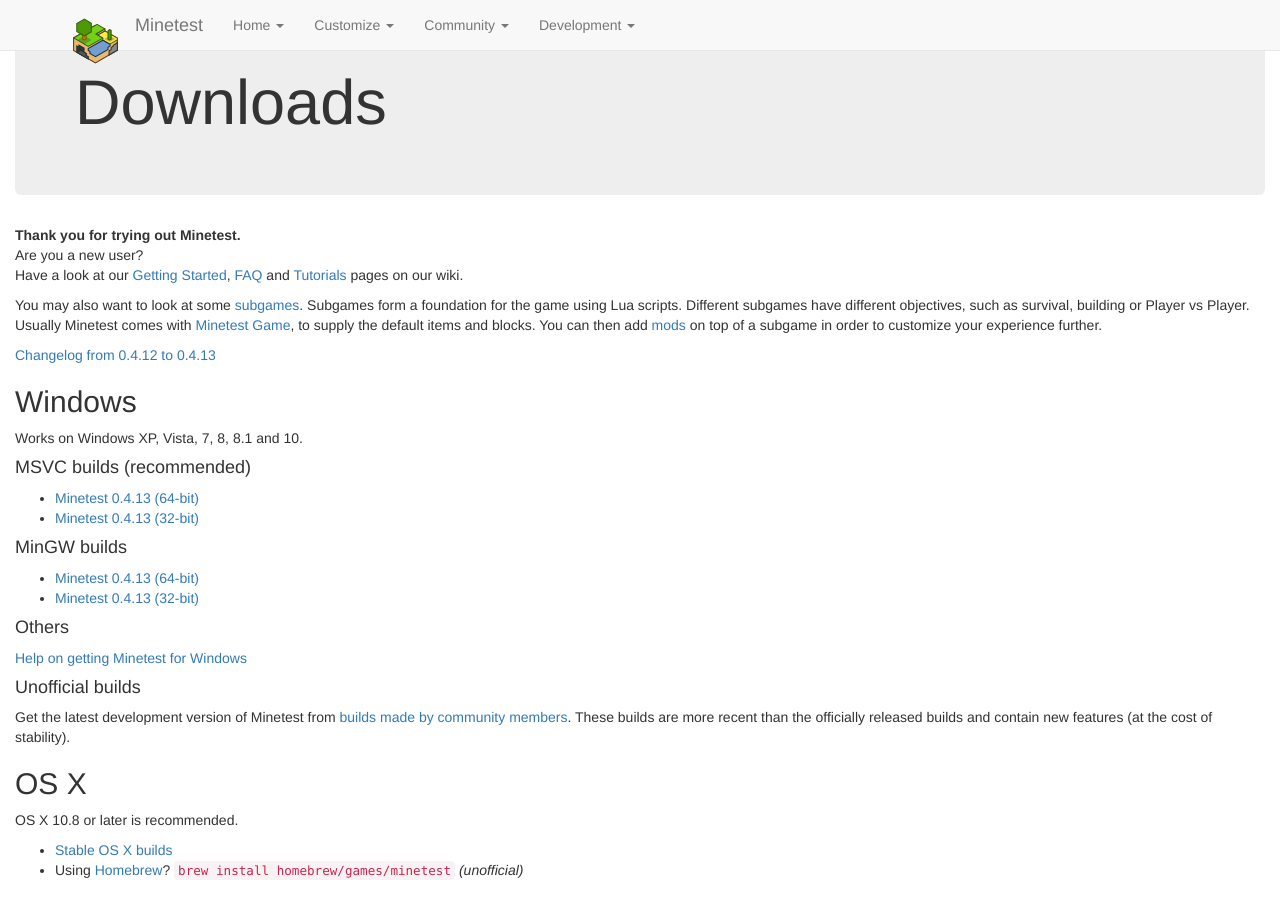
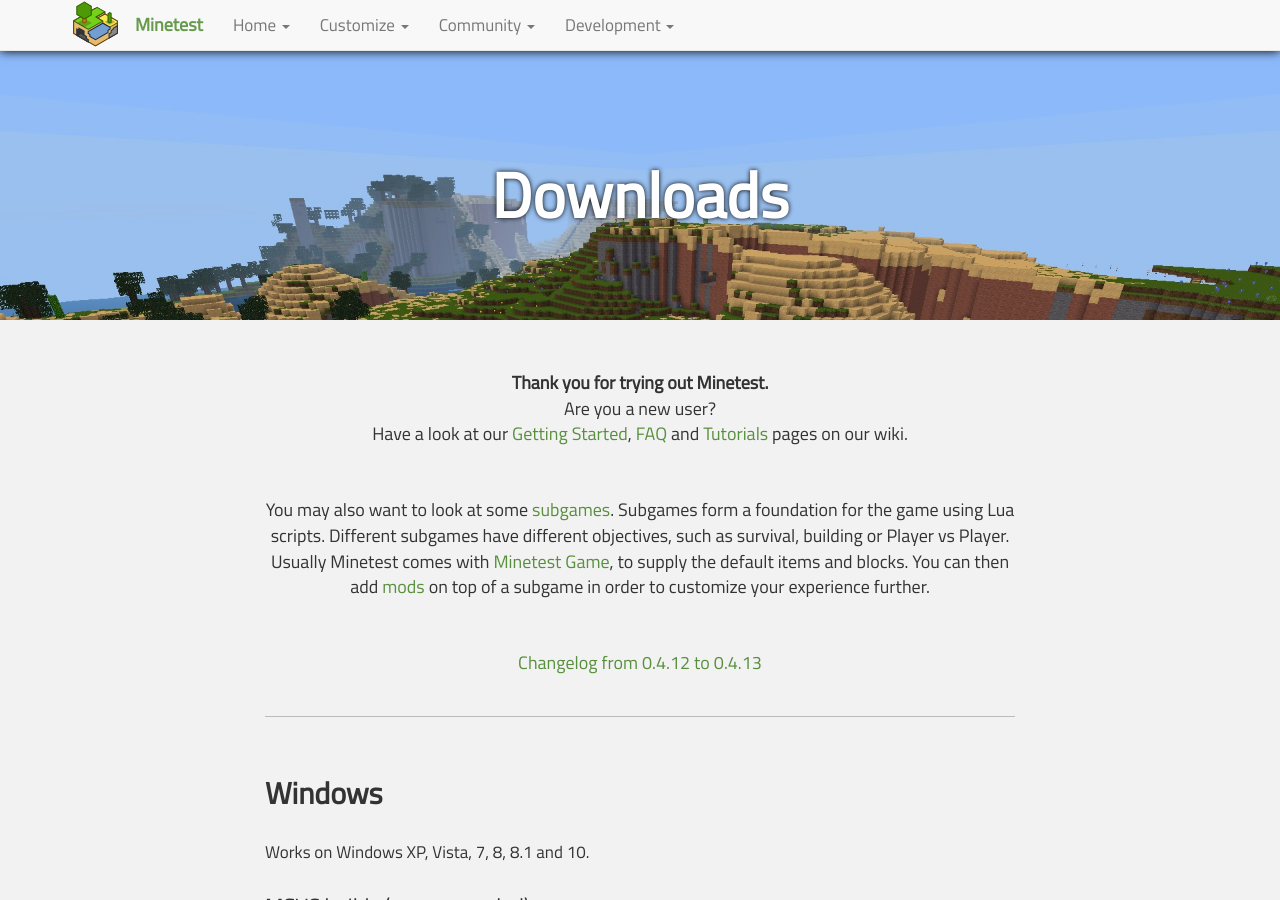
Before and after one commit to minetest/minetest.github.io, a Jekyll site: the page built from downloads.html, in a window 1280 px wide and 900 px high. Built offline with Jekyll 4.4.1, drawn with Linux system fonts in a browser that asks for light colours; comment, search, counter and statistics services are not loaded.

Commit message:
Switch to SCSS

```diff
--- a/_config.yml
+++ b/_config.yml
@@ -1,9 +1,9 @@
 permalink: pretty
 gems:
   - jekyll-redirect-from
+sass:
+  style: compressed
 exclude:
-  - Gruntfile.js
   - CNAME
   - README.md
   - LICENSE.md
-  - package.json
--- a/_includes/header.html
+++ b/_includes/header.html
@@ -6,6 +6,7 @@
     <meta name="viewport" content="width=device-width, initial-scale=1.0">
     <title>{{ page.title }} - Minetest</title>
     <link rel="stylesheet" href="/lib/css/bootstrap.min.css">
+<<<<<<< HEAD
     <script>
       Origami.fastclick(document.body); // FastClick
       $(document).ready(function() {
@@ -13,6 +14,9 @@
         $.goup();               // jQuery GoUp
       });
     </script>
+=======
+    <link rel="stylesheet" href="/assets/css/main.css">
+>>>>>>> 49032e690f88e53d7524c41ca39396a9aced953c
 
     <link rel="apple-touch-icon" sizes="57x57" href="/media/favicon/57x57.png">
     <link rel="apple-touch-icon" sizes="60x60" href="/media/favicon/60x60.png">
--- /dev/null
+++ b/_sass/_content.scss
@@ -0,0 +1,32 @@
+// Content margins and link styling
+
+.content {
+	margin: 0 20%;
+
+	a {
+		color: hsl(100, 40%, 40%);
+		text-decoration: none;
+		transition: .15s;
+
+		&:hover,
+		&:focus {
+			color: hsl(100, 30%, 30%);
+			text-decoration: underline;
+		}
+		&:active {
+			color: hsl(0, 0, 0);
+		}
+	}
+}
+
+@media (max-width 992px) {
+	.content { margin: 0 10%; }
+}
+
+@media (max-width 768px) {
+	.content { margin: 0 5%; }
+}
+
+@media (max-width 480px) {
+	.content { margin: 0 2%; }
+}
--- /dev/null
+++ b/_sass/_fonts.scss
@@ -0,0 +1,31 @@
+// Fonts
+
+@font-face {
+	font-family: "Titillium Web Regular";
+	font-weight: 500;
+	src: local("Titillium Web Regular"),
+	     url("../fonts/titilliumweb/TitilliumWeb-Regular.ttf");
+}
+
+@font-face {
+	font-family: "Titillium Web Italic";
+	font-style: "italic";
+	font-weight: 500;
+	src: local("Titillium Web Italic"),
+	     url("../fonts/titilliumweb/TitilliumWeb-Italic.ttf");
+}
+
+@font-face {
+	font-family: "Titillium Web Bold";
+	font-weight: 700;
+	src: local("Titillium Web Bold"),
+	     url("../fonts/titilliumweb/TitilliumWeb-Bold.ttf");
+}
+
+@font-face {
+	font-family: "Titillium Web Bold Italic";
+	font-style: "italic";
+	font-weight: 700;
+	src: local("Titillium Web Bold Italic"),
+	     url("../fonts/titilliumweb/TitilliumWeb-BoldItalic.ttf");
+}
--- /dev/null
+++ b/_sass/_footer.scss
@@ -0,0 +1,26 @@
+// Footer
+
+footer {
+	background-color: hsl(0, 0, 18%);
+	color: hsl(0, 0, 60%);
+	text-align: center;
+	padding: 3rem 0;
+	margin-top: 3rem;
+
+	a {
+		color: hsl(0, 0, 90%);
+		text-decoration: none;
+		transition: .15s;
+
+		&:hover,
+		&:focus {
+			color: hsl(0, 0, 80%);
+			text-decoration: underline;
+		}
+
+		&:active {
+			color: hsl(0, 0, 50%);
+			text-decoration: underline;
+		}
+	}
+}
--- /dev/null
+++ b/_sass/_jumbotron.scss
@@ -0,0 +1,49 @@
+// jumbotron.styl: Jumbotron
+
+.jumbotron {
+	background-image: url("../../media/background-home.jpg");
+	background-size: cover;
+	border-radius: 0 !important;
+	color: #fff;
+	padding-top: 25vh;
+	margin: 0 -15px !important;
+	height: 100vh;
+	min-height: 60rem;
+	text-shadow: 0 0 .5rem #000;
+
+	.btn {
+		margin: 4rem 4rem 0 4rem;
+		font-size: 2rem;
+		transition: .15s;
+	}
+
+	&.reduced {
+		padding-top: 5rem;
+		height: 25vh;
+		min-height: 30rem;
+	}
+
+	&.downloads {
+		background-image: url("../../media/background-downloads.jpg");
+	}
+
+	&.community {
+		background-image: url("../../media/gallery/1.jpg");
+	}
+
+	&.credits {
+		background-image: url("../../media/gallery/2.jpg");
+	}
+
+	&.customize {
+		background-image: url("../../media/gallery/3.jpg");
+	}
+
+	&.irc {
+		background-image: url("../../media/gallery/4.jpg");
+	}
+
+	&.development {
+		background-image: url("../../media/gallery/5.jpg");
+	}
+}
--- /dev/null
+++ b/_sass/_navbar.scss
@@ -0,0 +1,14 @@
+// Navigation bar
+
+.navbar {
+	box-shadow: 0 0 1rem #000;
+}
+
+.navbar-brand {
+	font-weight: 700;
+	color: hsl(100, 35%, 45%) !important;
+
+	img {
+		margin-top: -1.7rem;
+	}
+}
--- /dev/null
+++ b/assets/css/main.scss
@@ -0,0 +1,82 @@
+---
+# This ensures thet Jekyll reads this file
+---
+// Global stytes
+
+@import "fonts";     // Fonts (currently Titillium Web)
+@import "navbar";    // Navigation bar
+@import "content";   // Content margins
+@import "jumbotron"; // Jumbotron
+@import "footer";    // Footer (copyright information, link to GitHub)
+
+::-moz-selection {
+	background-color: hsl(100, 35%, 45%);
+	color: hsl(0, 0%, 100%);
+}
+
+::selection {
+	background-color: hsl(100, 35%, 45%);
+	color: hsl(0, 0%, 100%);
+}
+
+body {
+	background-color: #f2f2f2;
+	color: #333;
+	cursor: default;
+	font-family: "Titillium Web Regular", sans-serif;
+}
+
+p, li {
+	font-size: 1.7rem;
+}
+
+h1 {
+	font-weight: bold;
+	font-size: 5rem;
+	margin: 9rem 0 4.5rem 0;
+	text-align: center;
+}
+
+h2 {
+	font-weight: bold;
+	font-size: 3rem;
+	margin: 6rem 0 3rem 0;
+}
+
+h3 {
+	font-size: 2.6rem;
+	margin: 5rem 0 2.5rem 0;
+}
+
+h4 {
+	margin: 3rem 0 1.5rem 0;
+	font-size: 2.2rem;
+}
+
+pre,
+code {
+	background-color: #e2e2e2;
+	border: 1px solid #ccc;
+	color: #333;
+}
+
+.intro {
+	margin-top: 5rem;
+	font-size: 1.8rem;
+	text-align: center;
+}
+
+.center {
+	text-align: center;
+}
+
+.line {
+	background-color: #bbb;
+	height: 1px;
+	margin: 4rem 0;
+	width: 100%;
+}
+
+.inline {
+	display: inline;
+}
```
Also changed, not shown: Gruntfile.js (deleted, +0 -23 lines), assets/css/stylus/content.styl (deleted, +0 -29 lines), assets/css/stylus/fonts.styl (deleted, +0 -27 lines), assets/css/stylus/footer.styl (deleted, +0 -22 lines), assets/css/stylus/jumbotron.styl (deleted, +0 -40 lines), assets/css/stylus/main.styl (deleted, +0 -66 lines), assets/css/stylus/navbar.styl (deleted, +0 -11 lines), package.json (deleted, +0 -11 lines), README.md, assets/css/main.min.css (deleted).
